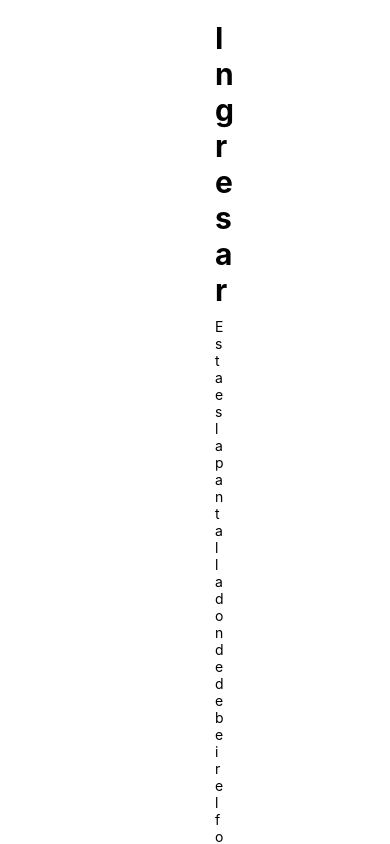
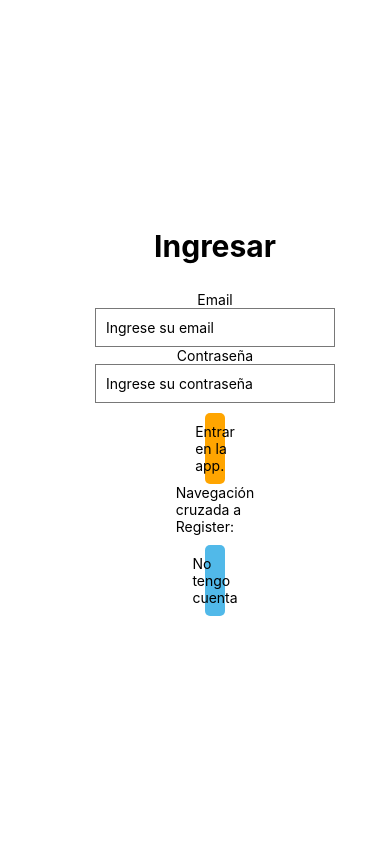
Before and after one commit to bautista-lucini/prog3-parte2-grupo3-V-L-R, a React Native app: screen /Login in a window 390 px wide. Shown: the top 844 px of the page. Built offline with nearby package versions, Linux system fonts and the light colour scheme.

Commit message:
En el login hice la parte de email y contrasna y trate de empezar lo del nuevo posteo pero lo deje comentado porque no me funcionaba

```diff
--- a/package.json
+++ b/package.json
@@ -15,6 +15,7 @@
     "@react-navigation/native-stack": "^7.0.4",
     "expo": "~51.0.28",
     "expo-status-bar": "~1.12.1",
+    "firebase": "^8.10.1",
     "react": "18.2.0",
     "react-dom": "18.2.0",
     "react-native": "0.74.5",
--- a/src/screens/Login.js
+++ b/src/screens/Login.js
@@ -1,17 +1,61 @@
 import React, { Component } from "react";
 import { StyleSheet, Text, TouchableOpacity, View } from "react-native";
+import { TextInput } from "react-native-web";
+
+import { auth } from "../firebase/config";
 
 class Login extends Component {
   constructor() {
     super();
-    this.state = {};
+    this.state = {
+      email: "",
+      password: ""
+    };
+  }
+
+  handleSubmit(email, password){
+    auth.signInWithEmailAndPassword(email, password)
+    .then((response) => {
+      console.log(response);
+      this.props.navigation.navigate("HomeMenu");
+    })
+    .catch((error) => {
+      console.log(error.message);
+    });
   }
 
   render() {
     return (
       <View style={styles.container}>
         <Text style={styles.heading}>Ingresar</Text>
-        <Text>Esta es la pantalla donde debe ir el formulario de login.</Text>
+
+        <Text> Email </Text>
+        <TextInput
+          style={styles.input}
+          onChangeText={(text) => this.setState({ email: text })}
+          keyboardType="email-address"
+          placeholder="Ingrese su email"
+          value={this.state.email}
+        />
+
+        <Text>Contraseña</Text>
+        <TextInput
+          style={styles.input}
+          onChangeText={(text) => this.setState({ password: text })}
+          keyboardType="default"
+          placeholder="Ingrese su contraseña"
+          secureTextEntry={true}
+          value={this.state.password}
+        />
+
+        <TouchableOpacity
+          onPress={() => this.handleSubmit(this.state.email, this.state.password)}
+          style={[styles.button, styles.buttonSecondary]}>
+
+            <Text>Entrar en la app.</Text>
+
+        </TouchableOpacity>
+
         <Text>Navegación cruzada a Register: </Text>
         <TouchableOpacity
           onPress={() => this.props.navigation.navigate("Register")}
@@ -19,16 +63,7 @@ class Login extends Component {
         >
           <Text>No tengo cuenta</Text>
         </TouchableOpacity>
-        <Text>
-          Navegación cruzada a ingresar a la app. Este paso se hará
-          automaticamente cuando veamos la funcionalidad de loguin{" "}
-        </Text>
-        <TouchableOpacity
-          onPress={() => this.props.navigation.navigate("HomeMenu")}
-          style={[styles.button, styles.buttonSecondary]}
-        >
-          <Text>Entrar en la app.</Text>
-        </TouchableOpacity>
+
       </View>
     );
   }
@@ -36,6 +71,10 @@ class Login extends Component {
 
 const styles = StyleSheet.create({
   container: {
+    flex: 1,
+    backgroundColor: '#fff',
+    alignItems: 'center',
+    justifyContent: 'center',
     margin: 20,
   },
   heading: {
@@ -53,7 +92,17 @@ const styles = StyleSheet.create({
   },
   buttonSecondary: {
     backgroundColor: "#ffa500",
+    borderRadius: 5,
+    padding: 10,
+    width: "100%",
+    alignItems: "center",
+    marginTop: 10,
   },
+  input:{
+    padding: 10,
+    borderWidth: 1,
+    borderColor: "#00000087"
+  }
 });
 
 export default Login;
```
Also changed, not shown: src/screens/NewPost.js (+51 -0 lines), 1 other file (tests, documents, lock files or other folders).
